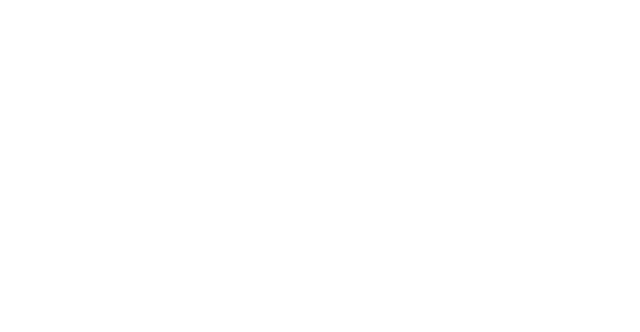
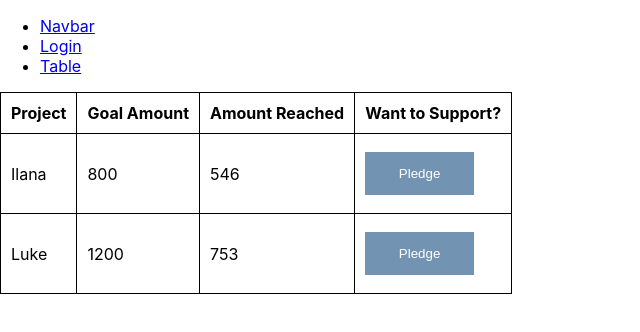
Before and after one commit to luke-bluefintech/PunchBeginnerApp, a React (Create React App) app in the folder it_1_code/: page /table in a window 1280 px wide. Before the commit this address had no page. Shown: the top 332 px of the page, without its empty margins (0-640 px from the left). Built offline with nearby package versions, Linux system fonts and the light colour scheme.

Commit message:
added table

```diff
--- a/it_1_code/src/App.js
+++ b/it_1_code/src/App.js
@@ -3,6 +3,7 @@
 import Layout from "./layout/Layout";
 import Login from "./login/Login";
 import Navbar from "./navbar/Navbar";
+import Table from "./table/Table";
 
 export default function App() {
   return (
@@ -11,6 +12,7 @@
         <Route path="/" element={<Layout />}>
           <Route exact path="navbar" element={<Navbar />} />
           <Route path="login" element={<Login />} />
+          <Route path="table" element={<Table />} />
         </Route>
       </Routes>
     </BrowserRouter>
--- a/it_1_code/src/layout/Layout.js
+++ b/it_1_code/src/layout/Layout.js
@@ -11,6 +11,9 @@
                     <li>
                         <Link to="/login">Login</Link>
                     </li>
+                    <li>
+                        <Link to="/table">Table</Link>
+                    </li>
                 </ul>
             </nav>
 
--- /dev/null
+++ b/it_1_code/src/table/Table.css
@@ -0,0 +1,28 @@
+table, th, td {
+    border: 1px solid black;
+    border-collapse: collapse;
+  }
+
+tr {
+    border-bottom: 1px solid #ddd;
+  }
+
+  tr:hover {background-color: #D6EEEE;}
+
+  th, td {
+    padding-top: 10px;
+    padding-bottom: 10px;
+    padding-left: 10px;
+    padding-right: 10px;
+  }
+
+  /* Set a style for all buttons */
+button {
+    background-color: #7393B3;
+    color: white;
+    padding: 14px 20px;
+    margin: 8px 0;
+    border: none;
+    cursor: pointer;
+    width: 80%;
+}
--- /dev/null
+++ b/it_1_code/src/table/Table.js
@@ -0,0 +1,28 @@
+import './Table.css';
+
+function Table() {
+    return (
+        <table>
+            <tr>
+                <th>Project</th>
+                <th>Goal Amount</th>
+                <th>Amount Reached</th>
+                <th>Want to Support?</th>
+            </tr>
+            <tr>
+                <td>Ilana</td>
+                <td>800</td>
+                <td>546</td>
+                <td><button type="pledge">Pledge</button></td>
+            </tr>
+            <tr>
+                <td>Luke</td>
+                <td>1200</td>
+                <td>753</td>
+                <td><button type="pledge">Pledge</button></td>
+            </tr>
+        </table>
+    )
+};
+
+export default Table;
```
